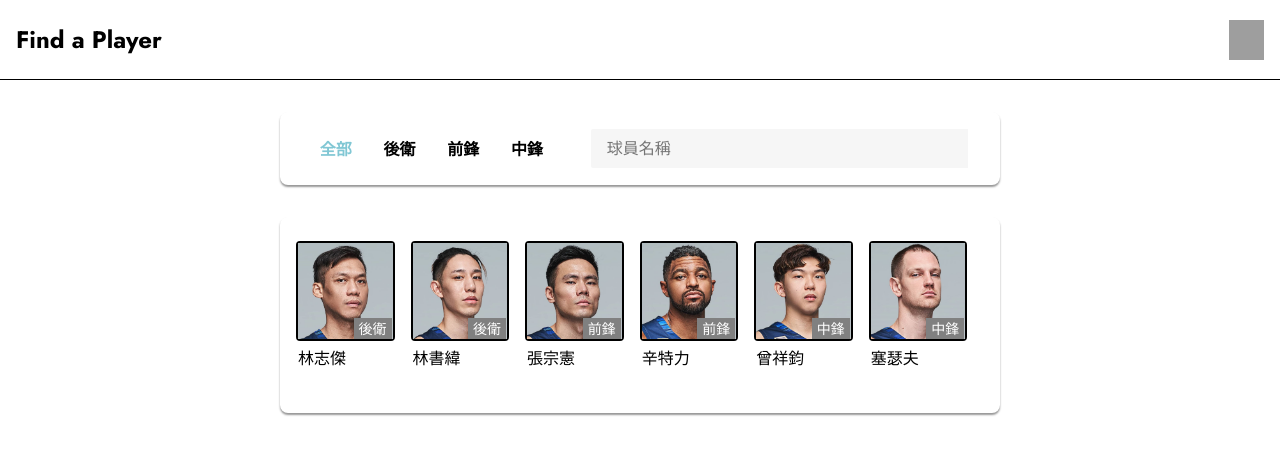
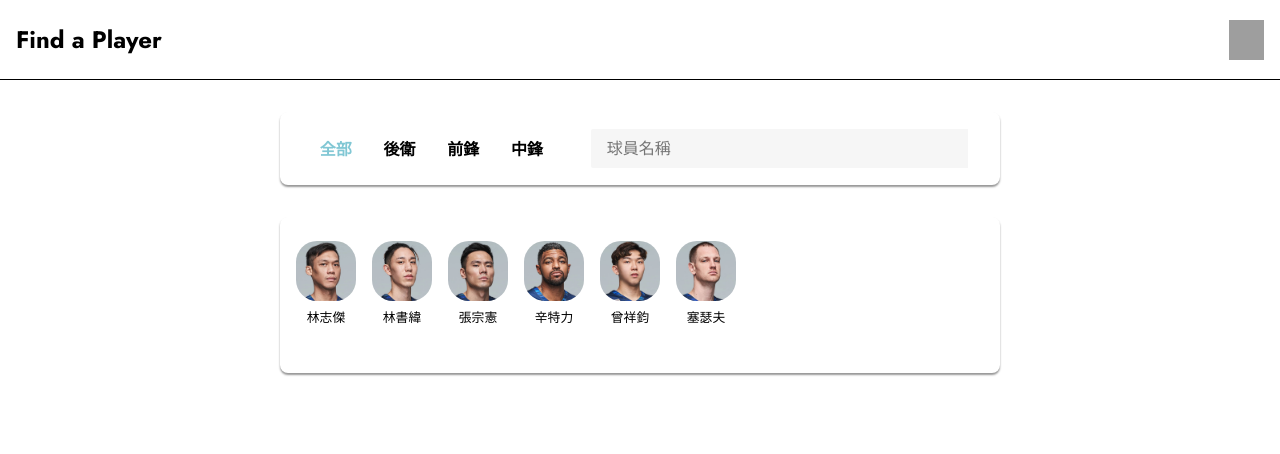
Before and after one commit to Furxx2000/Vue-Find-Players, a Vue app: page /players in a window 1280 px wide. Shown: the top 454 px of the page. Built offline with nearby package versions, Linux system fonts and the light colour scheme; grey boxes are pictures that could not be loaded.

Commit message:
調整成手機版格式

```diff
--- a/src/components/players/PlayerItem.vue
+++ b/src/components/players/PlayerItem.vue
@@ -1,6 +1,5 @@
 <template>
   <figure>
-    <span>{{ position }}</span>
     <img :src="imgSrc" alt="" />
     <figcaption>
       {{ fullName }}
@@ -30,27 +29,21 @@ export default {
 <style lang="scss" scoped>
 figure {
   position: relative;
-  width: 14%;
-  height: 100px;
+  width: 60px;
+  height: 60px;
   margin: 0 0.5rem 3rem 0.5rem;
-  border: 2px solid black;
-  border-radius: 4px;
   cursor: pointer;
 
   img {
     width: 100%;
     height: 100%;
+    border-radius: 35%;
     object-fit: cover;
   }
 
-  span {
-    position: absolute;
-    right: 1px;
-    bottom: 0;
-    font-size: 14px;
-    color: white;
-    background-color: gray;
-    padding: 0 5px;
+  figcaption {
+    text-align: center;
+    font-size: 0.8rem;
   }
 }
 </style>
```
